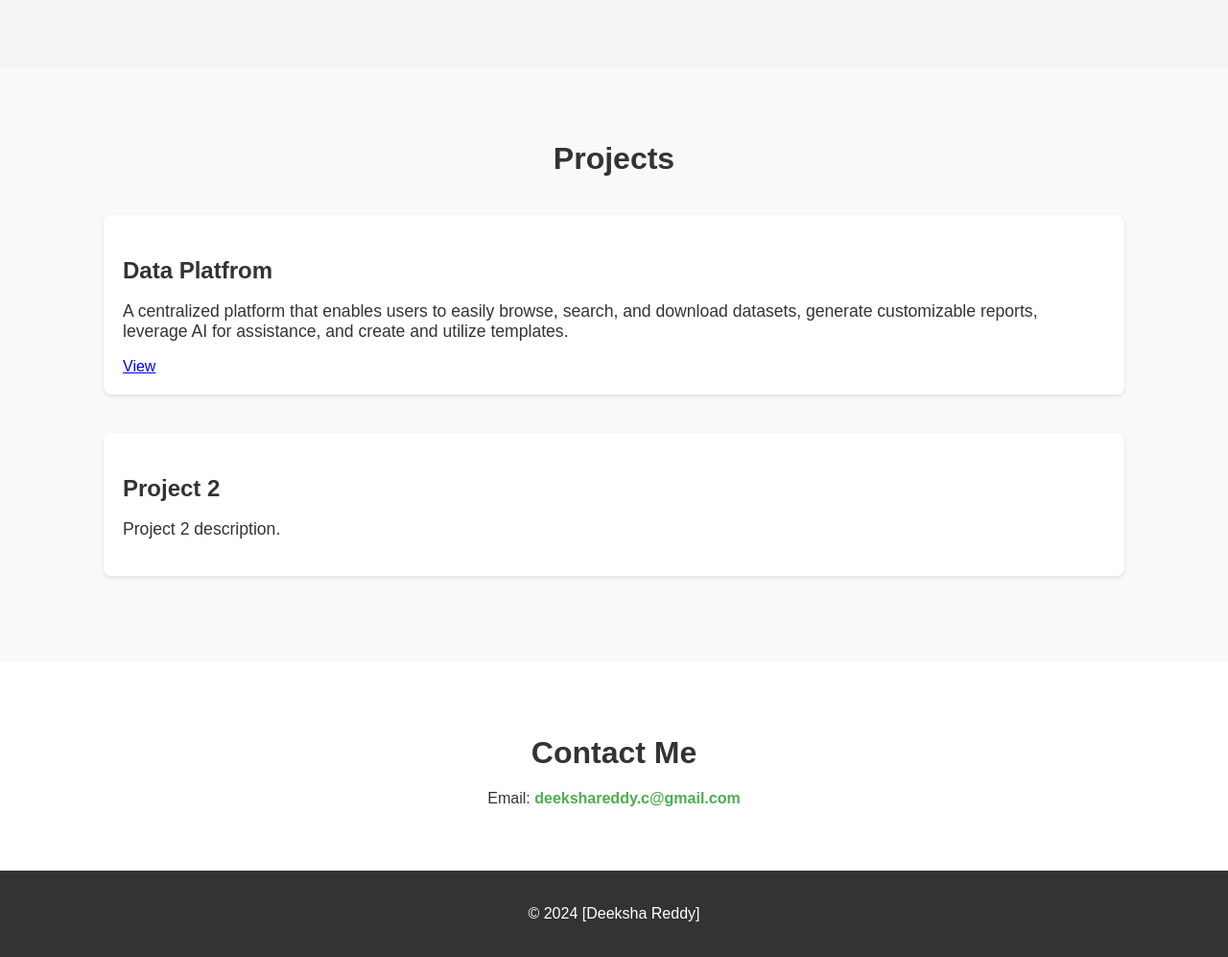
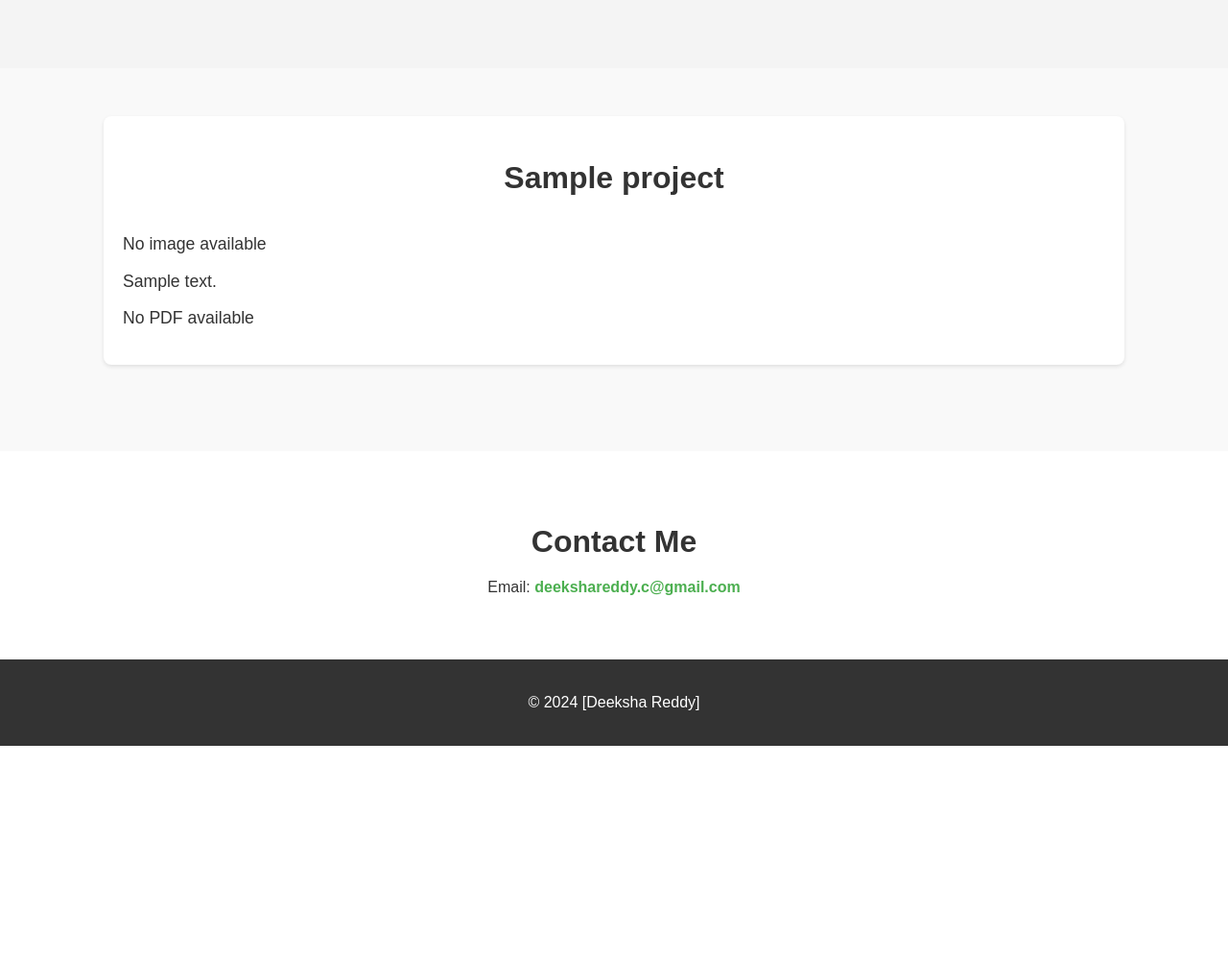
Before and after one commit to ChHarding/PortfolioWebsite_HCI584, a Flask app: template templates/index.html in a window 1280 px wide. Shown: the part 535-1532 px from the top of the page at 96% size. After the commit the page ends 1312 px from the top, so only its background shows below. Run offline with Flask 3, Linux system fonts and the light colour scheme; the template is opened without the code that fills it: most values are stand-ins (such as "Sample title", 1, 10 or a date in 2020).

Commit message:
1. Use Jinja Template for Displaying Projects  -Use Jinja template to dynamically display projects on the home page.
2. Update Project Folder Structure
 -Update project folder structure: added 'project1' folder with description.txt, image, PDF, and link files.

3. Implement Clickable Image for Prototype
 -Make project image clickable; redirects to prototype link in Figma when clicked.

```diff
--- a/main.py
+++ b/main.py
@@ -1,11 +1,54 @@
-from flask import Flask, render_template
+from flask import Flask, render_template, send_from_directory
+import os
 
-app = Flask(__name__, template_folder='templates', static_folder='static')
+app = Flask(__name__)
+
+@app.route('/project_files/<path:filename>')
+def project_files(filename):
+    # Serve files from the 'projects' directory
+    return send_from_directory(os.path.join(app.root_path, 'projects'), filename)
+
 
 @app.route('/')
 def home():
-    return render_template('index.html')
+    project_dir = os.path.join(app.root_path, 'projects')
+    projects = []
 
+    # Loop through each subfolder in the projects directory
+    if os.path.exists(project_dir):
+        for project_folder in os.listdir(project_dir):
+            folder_path = os.path.join(project_dir, project_folder)
+            if os.path.isdir(folder_path):
+                # Read project files (e.g., description.txt, image, pdf)
+                description_path = os.path.join(folder_path, 'description.txt')
+                image_filename = 'project_image.jpg'
+                pdf_filename = 'project_document.pdf'
+                link_path = os.path.join(folder_path, 'link.txt')
+
+                if os.path.exists(description_path):
+                    with open(description_path, 'r') as f:
+                        description = f.read()
+                else:
+                    description = 'No description available.'
+
+                if os.path.exists(link_path):
+                    with open(link_path, 'r') as f:
+                        link = f.read()
+
+                # Check for image and PDF existence
+                image_path = f'project_files/{project_folder}/{image_filename}' if os.path.exists(os.path.join(folder_path, image_filename)) else None
+                pdf_path = f'project_files/{project_folder}/{pdf_filename}' if os.path.exists(os.path.join(folder_path, pdf_filename)) else None
+
+                # Add to projects list
+                projects.append({
+                    'name': project_folder,
+                    'description': description,
+                    'image': image_path,
+                    'link': link,
+                    'pdf': pdf_path
+                })
+
+    return render_template('index.html', projects=projects)
 @app.route('/resume')
 def resume():
     return render_template('resume.html', title='Resume')
--- /dev/null
+++ b/projects/Project 1 - Data Platform/link.txt
@@ -0,0 +1 @@
+https://www.figma.com/proto/lakteoT6gV5516V8q7Q3hN/DataPlatform?scaling=min-zoom&content-scaling=fixed&page-id=0%3A1&node-id=1-4421&starting-point-node-id=1%3A4421&show-proto-sidebar=1
--- /dev/null
+++ b/projects/project2/description.txt
@@ -0,0 +1 @@
+Description for project2
--- a/templates/index.html
+++ b/templates/index.html
@@ -38,7 +38,7 @@
     </section>
 
     <section id="projects" class="projects-section">
-        <div class="container">
+        <!--<div class="container">
             <h2>Projects</h2>
             <div class="project">
                 <h3>Data Platfrom</h3>
@@ -49,7 +49,27 @@
                 <h3>Project 2</h3>
                 <p>Project 2 description.</p>
             </div>
+        </div>-->
+    <div class="projects">
+        {% for project in projects %}
+        <div class="project">
+            <h2>{{ project.name }}</h2>
+            {% if project.image %}
+            <a href="{{project.link}}" target="_blank">
+                <img src="{{ url_for('project_files', filename=project.image.split('project_files/')[1]) }}" alt="{{ project.name }} image">
+            </a>
+            {% else %}
+            <p>No image available</p>
+            {% endif %}
+            <p>{{ project.description }}</p>
+            {% if project.pdf %}
+            <a href="{{ url_for('project_files', filename=project.pdf.split('project_files/')[1]) }}">View PDF</a>
+            {% else %}
+            <p>No PDF available</p>
+            {% endif %}
         </div>
+        {% endfor %}
+    </div>
     </section>
 
     <section id="contact" class="contact-section">
```
Also changed, not shown: projects/Project 1 - Data Platform/description.txt (added, +9 -0 lines), projects/Project 1 - Data Platform/project_image.jpg (added), static/project_image.jpg (added), 1 other file.
